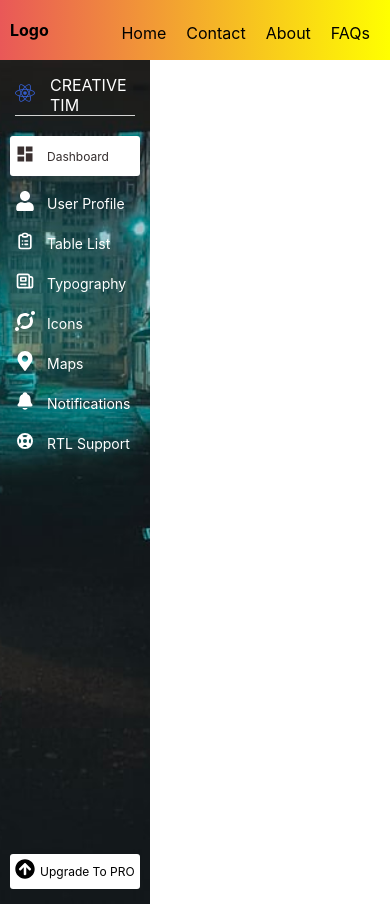
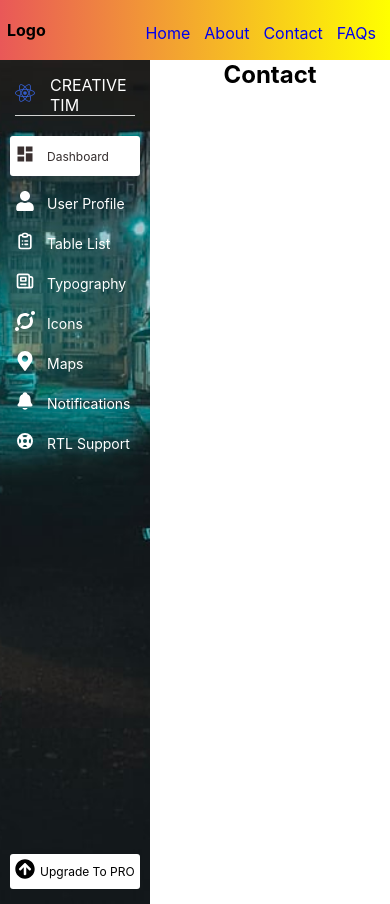
Before and after one commit to Zaibi727/Collection-of-Designs, a React (Create React App) app: page /contact in a window 390 px wide. Built offline with nearby package versions, Linux system fonts and the light colour scheme.

Commit message:
top nav addition

```diff
--- /dev/null
+++ b/src/components/sideBar/About.jsx
@@ -0,0 +1,10 @@
+import React from 'react';
+import styles from './sideBar.module.css';
+
+export default function About() {
+    return (
+        <div className={styles.about}>
+            <h2>About</h2>
+        </div>
+    )
+}
--- /dev/null
+++ b/src/components/sideBar/Contact.jsx
@@ -0,0 +1,10 @@
+import React from 'react';
+import styles from './sideBar.module.css';
+
+export default function Contact() {
+    return (
+        <div className={styles.contact}>
+            <h2>Contact</h2>
+        </div>
+    )
+}
--- /dev/null
+++ b/src/components/sideBar/Home.jsx
@@ -0,0 +1,10 @@
+import React from 'react';
+import styles from './sideBar.module.css';
+
+export default function Home() {
+    return (
+        <div className={styles.home}>
+            <h2>Home</h2>
+        </div>
+    )
+}
--- a/src/components/sideBar/SideBarContainer.jsx
+++ b/src/components/sideBar/SideBarContainer.jsx
@@ -8,6 +8,9 @@ import Icons from './Icons';
 import Maps from './Maps';
 import Notifications from './Notifications';
 import Support from './Support';
+import Home from './Home';
+import About from './About';
+import Contact from './Contact';
 
 import {
     BrowserRouter as Router,
@@ -34,6 +37,9 @@ export default function SideBarContainer() {
                    <Route path="/maps" component={Maps} />
                    <Route path="/notifications" component={Notifications} />
                    <Route path="/support" component={Support} />
+                   <Route path="/contact" component={Contact} />
+                   <Route path="/about" component={About} />
+                   <Route path="/home" component={Home} />
                    <Route />
                </Switch>
            </Router>
--- a/src/components/sideBar/TopNav.jsx
+++ b/src/components/sideBar/TopNav.jsx
@@ -1,5 +1,14 @@
 import React from 'react';
 import styles from './sideBar.module.css';
+
+import {
+    BrowserRouter as Router,
+    Switch,
+    Route,
+    Link
+  } from "react-router-dom";
+
+
 
 export default function TopNav() {
     return (
@@ -7,10 +16,20 @@ export default function TopNav() {
             <header className={styles.header}>
                 <h4>Logo</h4>
                 <ul className={styles.headerUl}>
-                   <li>Home</li>
-                   <li>Contact</li>
-                   <li>About</li>
-                   <li>FAQs</li>
+                  <Router>
+                  <Link className={styles.topLink} to="/home" onClick={() => {window.location.href="/home"}}>
+                      <li>Home</li>
+                   </Link>
+                   <Link className={styles.topLink} to="/about" onClick={() => {window.location.href="/about"}}>
+                      <li>About</li>
+                   </Link>
+                   <Link className={styles.topLink} to="/contact" onClick={()=>{window.location.href="/contact"}}>
+                      <li>Contact</li>
+                   </Link>
+                   <Link className={styles.topLink} to="/" onClick={() => {window.location.href="/"}}>
+                      <li>FAQs</li>
+                   </Link>
+                  </Router>
                 </ul>
             </header>
         </div>
--- a/src/components/sideBar/sideBar.module.css
+++ b/src/components/sideBar/sideBar.module.css
@@ -1,3 +1,30 @@
+.home{
+    position: absolute;
+    left: 250px;
+    top: 60px;
+    width: calc(100% - 250px);
+    text-align: center;
+}
+.about{
+    position: absolute;
+    left: 250px;
+    top: 60px;
+    width: calc(100% - 250px);
+    text-align: center;
+}
+.contact{
+    position: absolute;
+    left: 250px;
+    top: 60px;
+    width: calc(100% - 250px);
+    text-align: center;
+}
+.topLink{
+    text-decoration: none !important;
+}
+
+/*---header navs---*/
+
 .header{
     display: flex;
     justify-content: space-between;
@@ -207,11 +234,11 @@
 
 @media only screen and (max-width: 480px){
     .header{
-        padding: 0px 10px;
+        padding: 0px 7px;
 
     }
     .headerUl li {
-        margin: 0px 10px;
+        margin: 0px 7px;
     }
     .SideNavWrapper{
         width: 150px;
@@ -270,4 +297,16 @@
     margin-left: 150px;
     width: calc(100% - 150px);
 }
+.home{
+    left: 150px;
+    width: calc(100% - 150px);
 }
+.about{
+    left: 150px;
+    width: calc(100% - 150px);
+}
+.contact{
+    left: 150px;
+    width: calc(100% - 150px);
+}
+}
```
